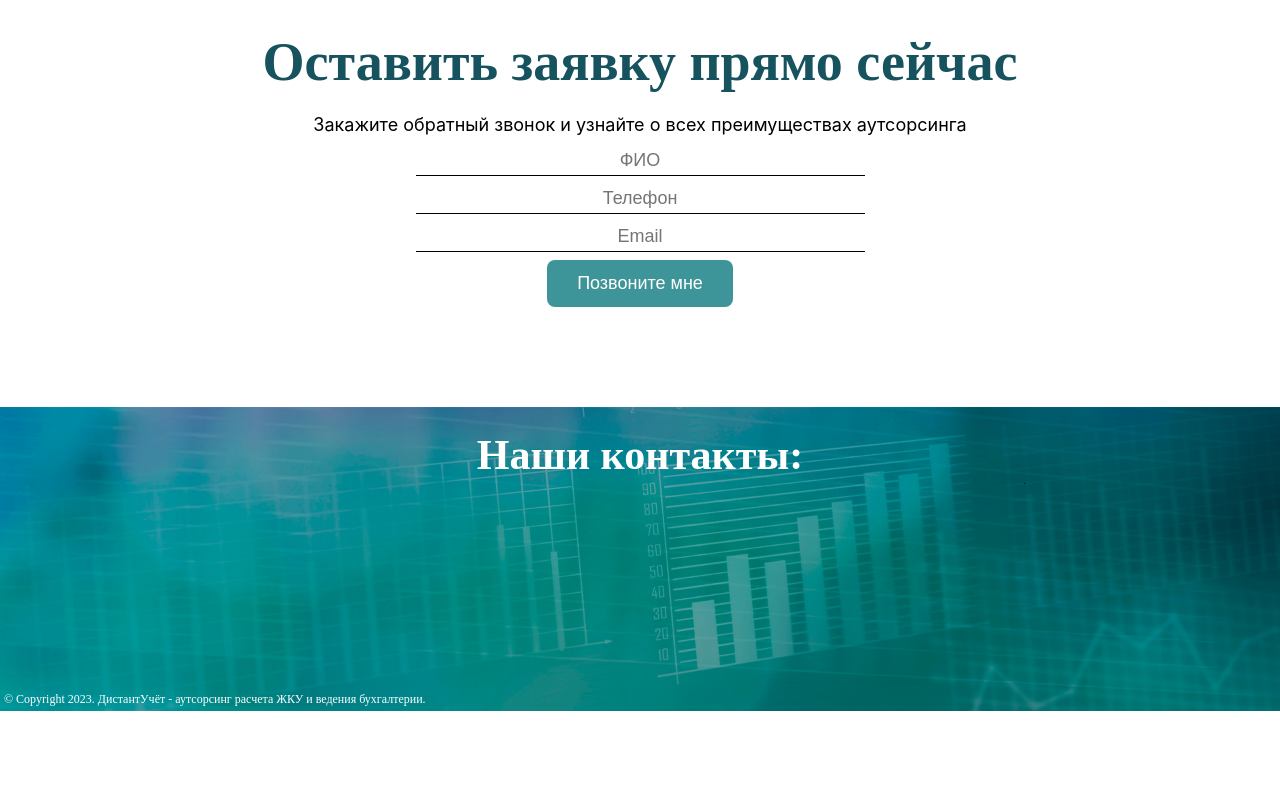
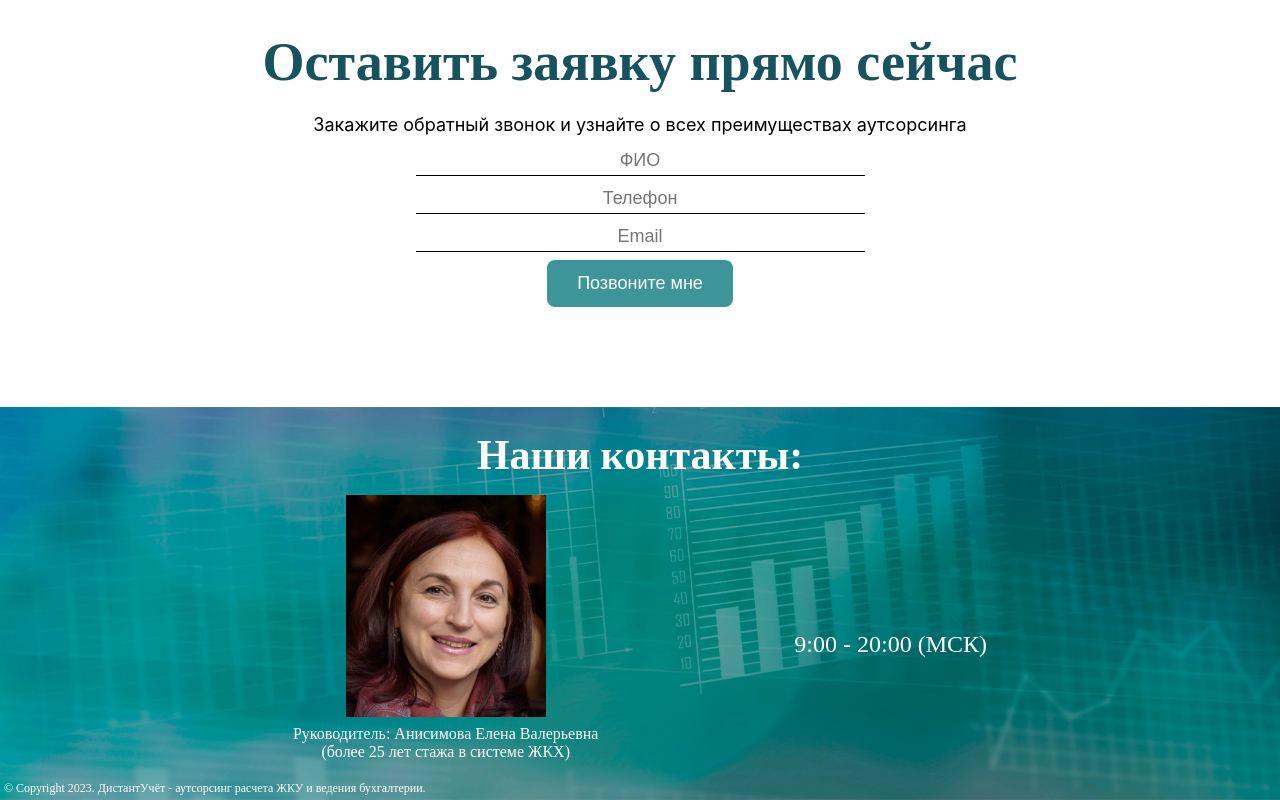
Before and after one commit to reistr/veduchet, a Gatsby site: page / in a window 1280 px wide. Shown: the part 2662-3462 px from the top of the page. Before the commit the page ends 3373 px from the top, so only its background shows below. Built offline with nearby package versions, Linux system fonts and the light colour scheme; Gatsby itself is replaced by a stand-in of ours; no server answers.

Commit message:
feat: add photo to footer

```diff
--- a/src/components/Footer/Footer.tsx
+++ b/src/components/Footer/Footer.tsx
@@ -1,11 +1,21 @@
 import React from "react";
 import "./footer.css";
 import { PhoneNumber } from "../PhoneNumber";
+
+import photo from "../../images/photo.jpg";
 
 export const Footer: React.FC = () => {
   return (
     <div className="parallax footer">
       <h2 className="footer__header">Наши контакты:</h2>
+      <div className="footer__container">
+        <div className="footer__photo">
+          <img alt="Фото руководителя" src={photo} />
+          <div className="footer__designation">
+            Руководитель: Анисимова Елена Валерьевна <br /> (более 25 лет стажа
+            в системе ЖКХ)
+          </div>
+        </div>
         <div className="footer__contacts">
           <PhoneNumber className="footer__link" />
           <a
@@ -14,6 +24,8 @@ export const Footer: React.FC = () => {
           >
             {process.env.GATSBY_CONTACT_EMAIL}
           </a>
+          <div>9:00 - 20:00 (МСК)</div>
+        </div>
       </div>
       <div className="footer__copyright">
         © Copyright 2023. ДистантУчёт - аутсорсинг расчета ЖКУ и ведения
--- a/src/components/Footer/footer.css
+++ b/src/components/Footer/footer.css
@@ -1,8 +1,9 @@
 .footer {
-    min-height: 38vh;
+    min-height: 30vh;
     display: flex;
     flex-direction: column;
     justify-content: space-between;
+    gap: 16px;
     align-items: center;
     color: var(--text-contrast, #fff);
 }
@@ -14,10 +15,33 @@
     font-size: 42px;
 }
 
-.footer__contacts {
-    font-size: 18px;
+.footer__container {
+    display: flex;
+    width: var(--section-width);
+    flex-direction: row;
+    justify-content: space-around;
+}
+
+.footer__photo {
     display: flex;
     flex-direction: column;
+    align-items: center;
+    gap: 8px;
+}
+
+.footer__photo img {
+    max-width: 200px;
+}
+.footer__designation {
+    text-align: center;
+}
+
+.footer__contacts {
+    font-size: 24px;
+    display: flex;
+    flex-direction: column;
+    justify-content: center;
+    align-items: center;
     gap: 16px;
 }
 
```
Also changed, not shown: src/images/photo.jpg (added). Lines whose indentation alone changed are shown as unchanged.
